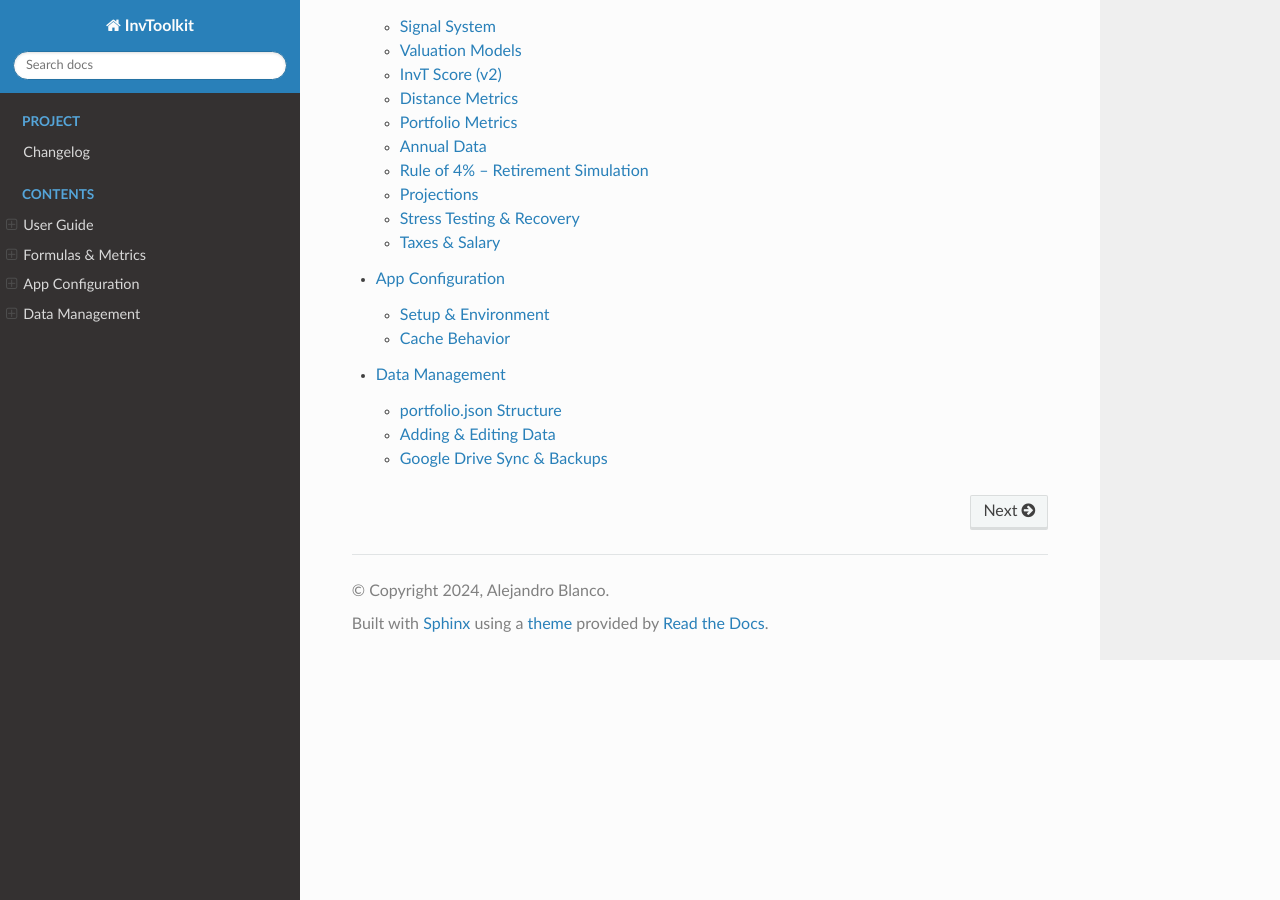
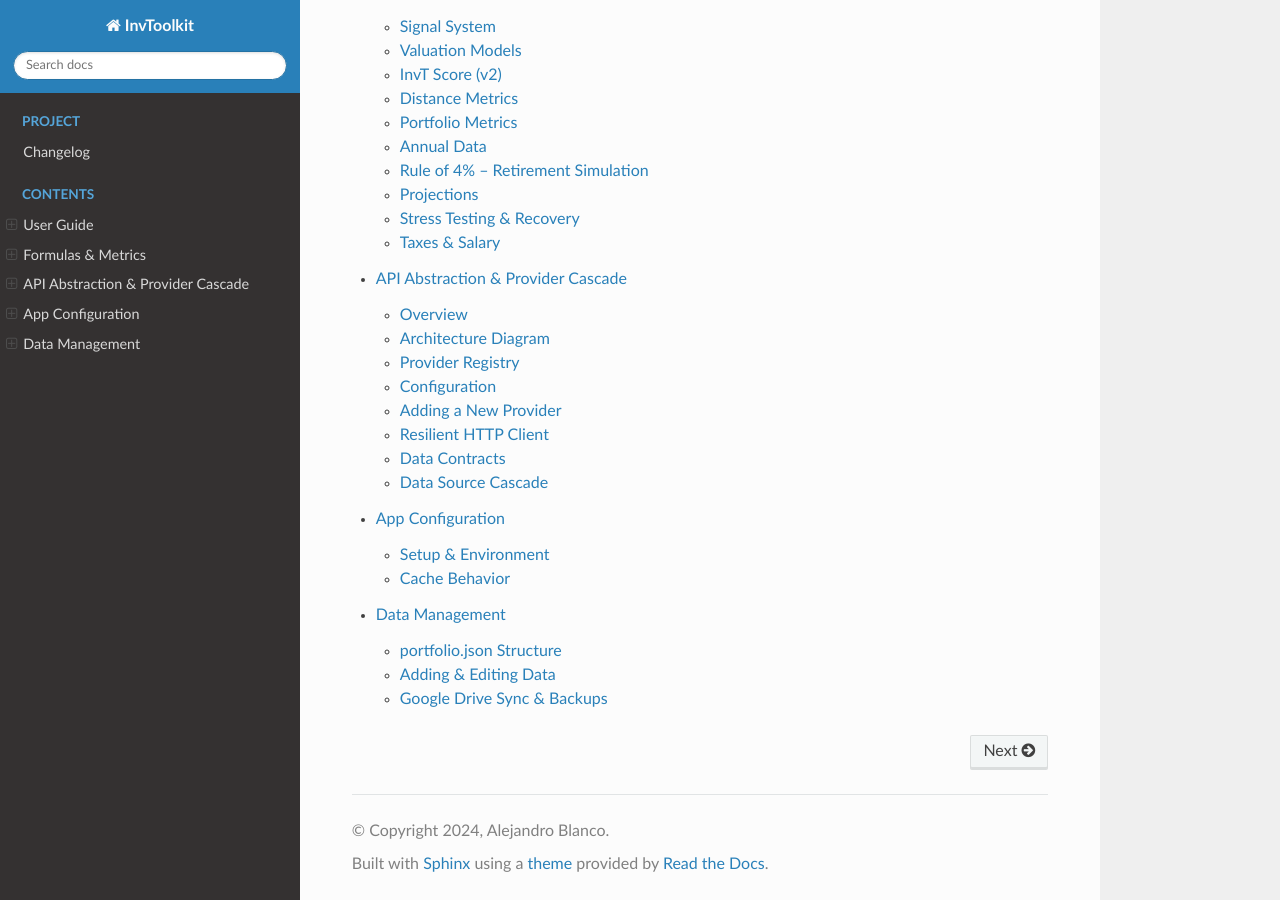
Before and after one commit to ablanc0/Investment-Toolkit-App, a Sphinx documentation site: the page built from docs/index.rst, in a window 1280 px wide and 900 px high, scrolled down 566 px. Built offline with Sphinx 7.4.7 and the Read the Docs theme 3.1.0, drawn with Linux system fonts in a browser that asks for light colours; some of the changed lines change nothing that is shown.

Commit message:
docs: add Sphinx documentation for API abstraction layer (#155)
Covers provider registry, resilient HTTP client, data contracts,
cascade configuration, and step-by-step guide for adding new providers.

```diff
--- /dev/null
+++ b/docs/architecture/api-abstraction.rst
@@ -0,0 +1,574 @@
+API Abstraction & Provider Cascade
+==================================
+
+Source files:
+
+- ``services/stock_data.py`` -- orchestrator
+- ``services/http_client.py`` -- resilient HTTP client
+- ``services/contracts.py`` -- data contracts
+
+.. contents::
+   :local:
+   :depth: 2
+
+----
+
+Overview
+--------
+
+InvToolkit fetches financial data from seven external providers:
+
+.. list-table::
+   :header-rows: 1
+   :widths: 20 40 40
+
+   * - Provider
+     - Service File
+     - Data Domain
+   * - SEC EDGAR
+     - ``services/edgar.py``
+     - Financial statements (XBRL)
+   * - FMP
+     - ``services/fmp.py``
+     - Financials, Graham inputs, FRED AAA yield
+   * - yfinance
+     - ``services/yfinance_svc.py``
+     - Quotes, dividends, profile, fallback financials
+   * - Finviz
+     - ``services/finviz_svc.py``
+     - Peer comparison
+   * - SEC EDGAR 13F
+     - ``services/edgar_13f.py``
+     - Super investor holdings
+   * - FRED
+     - ``services/fmp.py``
+     - AAA corporate bond yield (via FMP)
+   * - yfinance (quotes)
+     - ``services/yfinance_svc.py``
+     - Real-time quotes for portfolio/watchlist
+
+The API abstraction layer decouples the application from specific providers,
+enabling swaps without changing routes or models.  Three components make this
+possible:
+
+1. **Stock Data Orchestrator** (``services/stock_data.py``) -- provider-agnostic
+   entry point with a configurable cascade.
+2. **Resilient HTTP Client** (``services/http_client.py``) -- retry, circuit
+   breaker, and automatic health recording.
+3. **Data Contracts** (``services/contracts.py``) -- canonical field names and
+   validation helpers so all providers produce the same shapes.
+
+----
+
+Architecture Diagram
+--------------------
+
+::
+
+   Routes (analysis.py, portfolio.py)
+     |
+     v
+   Stock Data Orchestrator (services/stock_data.py)
+     |  configurable cascade
+     v
+   Provider Registry (_PROVIDERS)
+     +-- edgar    --> services/edgar.py
+     +-- fmp      --> services/fmp.py
+     +-- yfinance --> services/yfinance_svc.py
+     |
+     v
+   Resilient HTTP Client (services/http_client.py)
+     +-- Retry (2x exponential backoff)
+     +-- Circuit Breaker (per-provider)
+     +-- Auto API Health Recording
+
+----
+
+Provider Registry
+-----------------
+
+The ``_PROVIDERS`` dict in ``services/stock_data.py`` maps each provider name
+to its fetch function and circuit breaker identifier:
+
+.. code-block:: python
+
+   _PROVIDERS = {
+       "edgar":    {"fetch": _try_edgar,    "circuit": "edgar"},
+       "fmp":      {"fetch": _try_fmp,      "circuit": "fmp"},
+       "yfinance": {"fetch": _try_yfinance, "circuit": None},
+   }
+
+Each fetch function has the same signature:
+
+.. code-block:: python
+
+   def _try_<provider>(ticker, yf_info):
+       """
+       Returns: (info, income, cashflow, balance, source_label)
+                or None if provider has no data.
+       """
+
+- ``ticker`` -- uppercase ticker symbol (e.g. ``"AAPL"``).
+- ``yf_info`` -- the raw yfinance ``info`` dict, fetched once and shared
+  across all providers.
+- ``circuit`` -- the circuit breaker name passed to ``is_circuit_open()``.
+  Set to ``None`` for providers that do not use the HTTP client (yfinance
+  manages its own connections).
+
+The orchestrator calls ``fetch_stock_analysis(ticker)`` which:
+
+1. Fetches the yfinance profile (always, for pricing/beta/analyst data).
+2. Iterates through ``_get_cascade_order()`` and tries each provider.
+3. Skips providers whose circuit breaker is open.
+4. Returns the first successful result, or yfinance profile-only on total failure.
+
+----
+
+Configuration
+-------------
+
+Default Provider Order
+^^^^^^^^^^^^^^^^^^^^^^
+
+``config.py`` defines ``PROVIDER_DEFAULTS`` with cascade orders per data domain:
+
+.. code-block:: python
+
+   PROVIDER_DEFAULTS = {
+       "financials": ["edgar", "fmp", "yfinance"],
+       "quotes":     ["yfinance"],
+       "benchmarks": ["fmp"],
+       "peers":      ["finviz"],
+       "dividends":  ["yfinance"],
+   }
+
+User Override
+^^^^^^^^^^^^^
+
+Users can override the cascade order through the Settings UI.  Overrides are
+stored in ``portfolio.json`` under the ``settings.providerConfig`` key.
+
+.. code-block:: json
+
+   {
+     "settings": {
+       "providerConfig": {
+         "financials": ["fmp", "edgar", "yfinance"]
+       }
+     }
+   }
+
+The orchestrator reads this at runtime via ``get_settings()`` and filters
+out any provider names that are not in ``_PROVIDERS``.  If no override
+is configured, the default from ``PROVIDER_DEFAULTS`` is used.
+
+.. note::
+
+   Only the ``financials`` cascade is currently consumed by the Stock Data
+   Orchestrator.  The other domains (``quotes``, ``benchmarks``, ``peers``,
+   ``dividends``) are reserved for future use.
+
+----
+
+Adding a New Provider
+---------------------
+
+Four steps, no route or model changes required:
+
+1. **Create the service module** -- ``services/<provider>_svc.py``.
+
+   Implement a fetch function with the standard signature:
+
+   .. code-block:: python
+
+      def _try_myprovider(ticker, yf_info):
+          """Fetch financial data from MyProvider.
+
+          Returns:
+              tuple: (info, income, cashflow, balance, source_label)
+                     or None if data is unavailable.
+          """
+          # info:     dict matching INFO_FIELDS shape
+          # income:   {"2024": {"Pretax Income": ..., ...}, ...}
+          # cashflow: {"2024": {"Operating Cash Flow": ..., ...}, ...}
+          # balance:  {"2024": {"Total Debt": ..., ...}, ...}
+          ...
+
+   Use ``validate_info()`` and ``validate_financials()`` from
+   ``services/contracts.py`` to ensure the output matches the expected shape.
+
+2. **Register in the provider registry** -- add an entry to ``_PROVIDERS``
+   in ``services/stock_data.py``:
+
+   .. code-block:: python
+
+      _PROVIDERS = {
+          "edgar":      {"fetch": _try_edgar,      "circuit": "edgar"},
+          "fmp":        {"fetch": _try_fmp,        "circuit": "fmp"},
+          "myprovider": {"fetch": _try_myprovider, "circuit": "myprovider"},
+          "yfinance":   {"fetch": _try_yfinance,   "circuit": None},
+      }
+
+3. **Add to default cascade** -- include the provider name in
+   ``PROVIDER_DEFAULTS["financials"]`` in ``config.py``:
+
+   .. code-block:: python
+
+      PROVIDER_DEFAULTS = {
+          "financials": ["edgar", "fmp", "myprovider", "yfinance"],
+          ...
+      }
+
+4. **Done** -- no routes or models need changes.  The orchestrator will
+   automatically try the new provider in cascade order, and valuation models
+   consume the same ``info`` / ``income`` / ``cashflow`` / ``balance`` dicts
+   regardless of source.
+
+----
+
+Resilient HTTP Client
+---------------------
+
+Source: ``services/http_client.py``
+
+The resilient HTTP client provides ``resilient_get()`` and ``resilient_post()``
+as drop-in replacements for ``requests.get()`` and ``requests.post()``.  All
+external HTTP calls in EDGAR and FMP services use these functions.
+
+Public API
+^^^^^^^^^^
+
+.. code-block:: python
+
+   from services.http_client import resilient_get, resilient_post
+
+   # Basic usage
+   resp = resilient_get(url, provider="edgar", headers=headers)
+
+   # Custom retry count and timeout
+   resp = resilient_post(url, provider="fmp", json=payload,
+                         timeout=30, max_retries=3)
+
+Both functions return a ``requests.Response`` on success and raise on
+permanent failure.
+
+Retry Logic
+^^^^^^^^^^^
+
+.. list-table::
+   :header-rows: 1
+   :widths: 30 70
+
+   * - Parameter
+     - Behaviour
+   * - Max retries
+     - 2 (total of 3 attempts)
+   * - Backoff
+     - Exponential: 1 s, 2 s
+   * - HTTP 429
+     - Waits 10 s before retry
+   * - HTTP 5xx
+     - Retried with exponential backoff
+   * - HTTP 4xx (except 429)
+     - Not retried (client error)
+   * - Connection / Timeout errors
+     - Retried with exponential backoff
+   * - Default timeout
+     - 15 s per request
+
+Circuit Breaker
+^^^^^^^^^^^^^^^
+
+Each provider has an independent circuit breaker with three states:
+
+.. list-table::
+   :header-rows: 1
+   :widths: 20 80
+
+   * - State
+     - Behaviour
+   * - **Closed**
+     - Normal operation; requests proceed.
+   * - **Open**
+     - All requests are blocked immediately (raises ``ConnectionError``).
+   * - **Half-open**
+     - One probe request is allowed.  Success closes the circuit;
+       failure re-opens it.
+
+Circuit breaker parameters:
+
+.. list-table::
+   :header-rows: 1
+   :widths: 40 20
+
+   * - Parameter
+     - Value
+   * - Failure threshold
+     - 3 consecutive failures
+   * - Failure window
+     - 300 s (5 min)
+   * - Open duration (cooldown)
+     - 60 s
+   * - Half-open probe
+     - 1 request
+
+Failures outside the 5-minute window reset the counter.  After 60 seconds
+in the open state, the circuit transitions to half-open and allows a single
+probe request.
+
+Auto Health Recording
+^^^^^^^^^^^^^^^^^^^^^
+
+When a ``provider`` name is passed to ``resilient_get()`` or
+``resilient_post()``, the client automatically calls
+``services.api_health.record_api_call()`` after every request with:
+
+- ``provider`` -- provider name
+- ``success`` -- boolean
+- ``latency_ms`` -- request duration in milliseconds
+- ``error_msg`` -- truncated error description (on failure)
+
+This drives the API health dashboard without any manual instrumentation
+in service code.
+
+----
+
+Data Contracts
+--------------
+
+Source: ``services/contracts.py``
+
+Data contracts define the canonical field names that all provider transforms
+must produce.  Consumers (valuation models, routes, frontend) rely on these
+shapes rather than any provider-specific fields.
+
+QUOTE_FIELDS (17 fields)
+^^^^^^^^^^^^^^^^^^^^^^^^
+
+Used for portfolio and watchlist display.  Produced by
+``yfinance_svc.fetch_ticker_data()``.
+
+.. list-table::
+   :header-rows: 1
+   :widths: 30 15 55
+
+   * - Field
+     - Default
+     - Description
+   * - ``price``
+     - 0
+     - Current or last traded price
+   * - ``previousClose``
+     - 0
+     - Previous session close
+   * - ``changePercent``
+     - 0
+     - Intraday change (%)
+   * - ``name``
+     - ``""``
+     - Company / ETF long name
+   * - ``marketCap``
+     - 0
+     - Market capitalisation (USD)
+   * - ``pe``
+     - 0
+     - Trailing P/E ratio
+   * - ``forwardPE``
+     - 0
+     - Forward P/E ratio
+   * - ``sector``
+     - ``""``
+     - GICS sector
+   * - ``industry``
+     - ``""``
+     - GICS industry
+   * - ``divYield``
+     - 0
+     - Dividend yield (%), 0.39 = 0.39 %
+   * - ``divRate``
+     - 0
+     - Annual dividend per share (USD)
+   * - ``beta``
+     - 0
+     - 5-year beta vs S&P 500
+   * - ``fiftyTwoWeekHigh``
+     - 0
+     - 52-week high
+   * - ``fiftyTwoWeekLow``
+     - 0
+     - 52-week low
+   * - ``targetMeanPrice``
+     - 0
+     - Analyst consensus target price
+   * - ``country``
+     - ``""``
+     - Domicile country
+   * - ``currency``
+     - ``"USD"``
+     - Trading currency
+
+INFO_FIELDS (54 fields)
+^^^^^^^^^^^^^^^^^^^^^^^
+
+Deep fundamentals for valuation models and the Stock Analyzer.  Produced by
+``_edgar_to_info()`` and ``_fmp_to_info()`` (both overlay yfinance profile
+data).  This is a superset -- ``validate_info()`` fills missing keys but
+never strips extra keys, so yfinance-only fields like ``pegRatio`` and
+``shortRatio`` remain available.
+
+Fields are grouped into categories:
+
+- Price & identity (8 fields)
+- Market data (5 fields)
+- Per-share metrics (4 fields)
+- Valuation ratios (7 fields)
+- Profitability margins (3 fields)
+- Returns (2 fields)
+- Growth (2 fields)
+- Balance sheet (5 fields)
+- Cash flow (3 fields)
+- Dividends (4 fields)
+- Analyst estimates (5 fields)
+- Technical (6 fields)
+
+See ``services/contracts.py`` for the full field listing with defaults and
+inline comments.
+
+FINANCIAL_FIELDS
+^^^^^^^^^^^^^^^^
+
+Year-keyed financial statement field names consumed by valuation models.
+Keys are the exact strings used in year-keyed dicts
+(e.g. ``income["2024"]["Pretax Income"]``).
+
+.. list-table::
+   :header-rows: 1
+   :widths: 20 35 45
+
+   * - Statement
+     - Field
+     - Description
+   * - Income
+     - ``Pretax Income``
+     - Income before taxes
+   * - Income
+     - ``Tax Provision``
+     - Income tax expense
+   * - Income
+     - ``Interest Expense``
+     - Interest expense
+   * - Cashflow
+     - ``Operating Cash Flow``
+     - Cash from operations
+   * - Cashflow
+     - ``Capital Expenditure``
+     - Capex (negative = outflow)
+   * - Balance
+     - ``Total Debt``
+     - Total debt
+   * - Balance
+     - ``Cash And Cash Equivalents``
+     - Cash & equivalents
+   * - Balance
+     - ``Stockholders Equity``
+     - Total stockholders' equity
+
+.. note::
+
+   Capital Expenditure: EDGAR reports capex as positive (payments for
+   property, plant & equipment).  The EDGAR transform negates it so all
+   providers deliver negative capex following the cash outflow convention.
+
+Validation Helpers
+^^^^^^^^^^^^^^^^^^
+
+.. code-block:: python
+
+   from services.contracts import validate_quote, validate_info, validate_financials
+
+   # Strict shape — drops extra keys, fills missing with defaults
+   quote = validate_quote(raw_data)
+
+   # Permissive — fills missing INFO_FIELDS, preserves extra keys
+   info = validate_info(raw_data)
+
+   # Per-year financial statement validation
+   year = validate_financials(year_dict, "income")    # or "cashflow", "balance"
+
+- ``validate_quote()`` -- strict.  Returns exactly the 17 ``QUOTE_FIELDS``
+  keys; extra keys are dropped.
+- ``validate_info()`` -- permissive.  Fills missing ``INFO_FIELDS`` defaults
+  but preserves any additional keys (e.g. ``pegRatio``, ``shortRatio``).
+- ``validate_financials()`` -- fills missing fields for a single year's
+  financial statement dict.
+
+.. note::
+
+   **Dividend yield convention**: yfinance 1.2+ returns ``dividendYield`` as a
+   direct percentage -- 0.39 means 0.39 %, **not** a decimal.  Both
+   ``QUOTE_FIELDS`` (``divYield``) and ``INFO_FIELDS`` (``dividendYield``)
+   follow this convention.  Do **not** multiply by 100.
+
+----
+
+Data Source Cascade
+-------------------
+
+The default cascade order for financial statements is:
+
+::
+
+   EDGAR --> FMP --> yfinance
+
+Flow
+^^^^
+
+1. **yfinance profile** is always fetched first (free, unlimited).  It provides
+   pricing, beta, analyst targets, and other fields that are not available from
+   statement-only providers.  If no current price is found, the ticker is
+   considered invalid and the orchestrator returns ``None``.
+
+2. **EDGAR** is tried first for financial statements.  SEC XBRL data is
+   free, authoritative, and covers US-listed companies.  If EDGAR returns no
+   income or cashflow data (e.g. foreign ADR, recently listed), the next
+   provider is tried.
+
+3. **FMP** is the second choice.  It provides good coverage including
+   international stocks, but requires an API key and has rate limits.
+
+4. **yfinance** is the last resort for financial statements.  It works for
+   any ticker yfinance can resolve (including foreign ADRs) but has less
+   structured data.
+
+Circuit Breaker Skip Logic
+^^^^^^^^^^^^^^^^^^^^^^^^^^
+
+Before trying a provider, the orchestrator checks ``is_circuit_open()``.
+If a provider's circuit is open (e.g. EDGAR had 3 consecutive failures
+within 5 minutes), it is skipped entirely and the next provider in the
+cascade is tried.  This prevents wasting time on a provider that is known
+to be down.
+
+After the 60-second cooldown, the circuit transitions to half-open and
+allows a single probe request.  If the probe succeeds, the circuit closes
+and the provider is fully available again.
+
+Fallback Behaviour
+^^^^^^^^^^^^^^^^^^
+
+If all providers fail, the orchestrator returns the yfinance profile with
+empty financial statement dicts:
+
+.. code-block:: python
+
+   {
+       "info": {<yfinance profile fields>},
+       "income": {},
+       "cashflow": {},
+       "balance": {},
+       "data_source": "Yahoo Finance (profile only)",
+   }
+
+This allows the Stock Analyzer to display basic stock information (price,
+market cap, analyst targets) even when financial statements are unavailable.
+Valuation models will skip calculations that require statement data.
--- a/docs/index.rst
+++ b/docs/index.rst
@@ -23,5 +23,6 @@ independently of the source code.
 
    user/index
    formulas/index
+   architecture/api-abstraction
    configuration/index
    data-management/index
```
